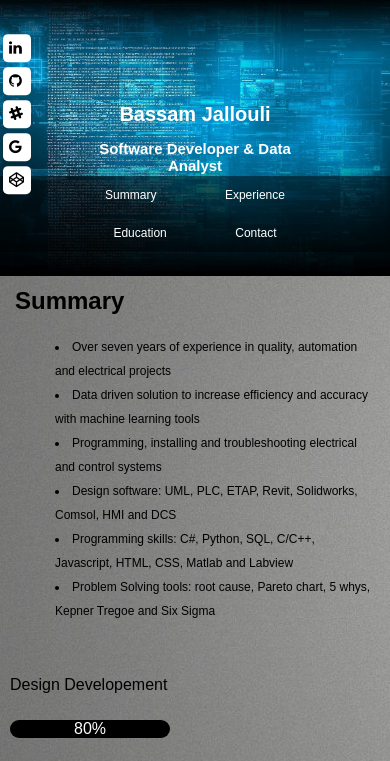
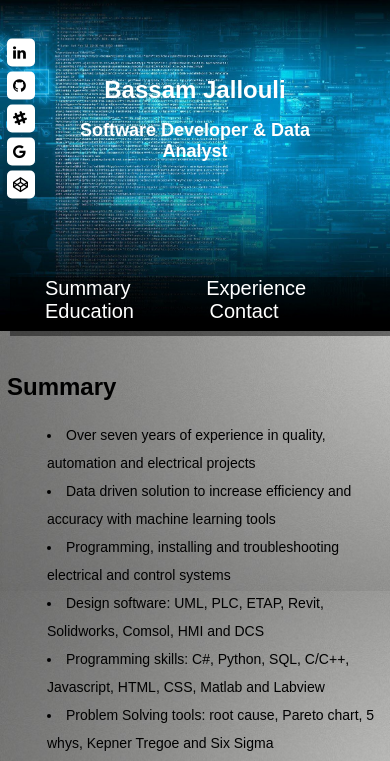
Before and after one commit to BassemJallouli/WebSitePortfolio, a plain HTML site: page index.html in a window 390 px wide. Shown: the top 761 px of the page. Drawn offline with Linux system fonts and the light colour scheme.

Commit message:
edit navigation phone

```diff
--- a/css/main.css
+++ b/css/main.css
@@ -2,11 +2,12 @@ header
 {
     text-align: center;
     color: white;
-    padding: 90px 90px;
+    padding: 60px 60px;
     margin: 0px;
     background-image: url('../IMG/b1.jpeg');
-    background-size: 120%;        /*cover the whole element*/
-    font-size: 10px;
+    background-size: 140%;        /*cover the whole element*/
+    font-size: 12px;
+    height: 25vh;
 
 }
 body
@@ -16,14 +17,14 @@ body
     font-family: Arial, Helvetica, sans-serif;
     background-image: url('../IMG/b2.jpeg');
     background-size: cover;        /*cover the whole element*/
-
+    height: 70vh;
 }
 nav {
 
     width: 100%;
     height: 10%;
     background:rgba(0, 0, 0, 0.45);
-    /* margin: 178px auto; */
+    margin: 10px;
     position: sticky;
     top: 0;
     right: 0;
@@ -34,7 +35,7 @@ nav ul {
 
     display: flex; /* navigation display with flex */
     flex-direction: column; /* flex direction with row */
-    align-items: center; /* text in center */
+    /* align-items: center; /* text in center */
     justify-content: center; /* cell in center of flex */
     padding: 0;
     margin: 0;
@@ -47,10 +48,10 @@ nav ul {
     nav ul li a {
 
       text-decoration: none; /* Disable the underline */
-      display: inline-block;
-      padding: 12px 32px; /* vertical horizantal*/
+      /* display: inline-block; */
+      padding: 15px 35px; /* vertical horizantal*/
       color: white;
-      font-size: 12px;
+      font-size: 20px;
     }
     nav ul li a:hover, nav ul li a:focus, nav ul li a:active {
       color:yellowgreen;
@@ -58,12 +59,12 @@ nav ul {
 
 .sum
 {
-padding: 15px;
+padding: 7px;
 }
 ul.par {
   list-style-position: inside;
   line-height: 2;
-  font-size: 12px;
+  font-size: 14px;
 }
 /***************** Social Icons ************************/
 .social-icons
@@ -76,7 +77,7 @@ ul.par {
 }
 .social-icons ul
 {
-  padding: 3px;
+  padding: 7px;
 }
 .social-icons ul li
 {
@@ -93,8 +94,8 @@ ul.par {
 }
 .social-icons ul li:hover
 {
-  padding-left: 30px;
-  width: 30px;
+  padding-left: 25px;
+  width: 25px;
   transition: 2s;
 }
 
```
Also changed, not shown: index.html (+6 -5 lines).
